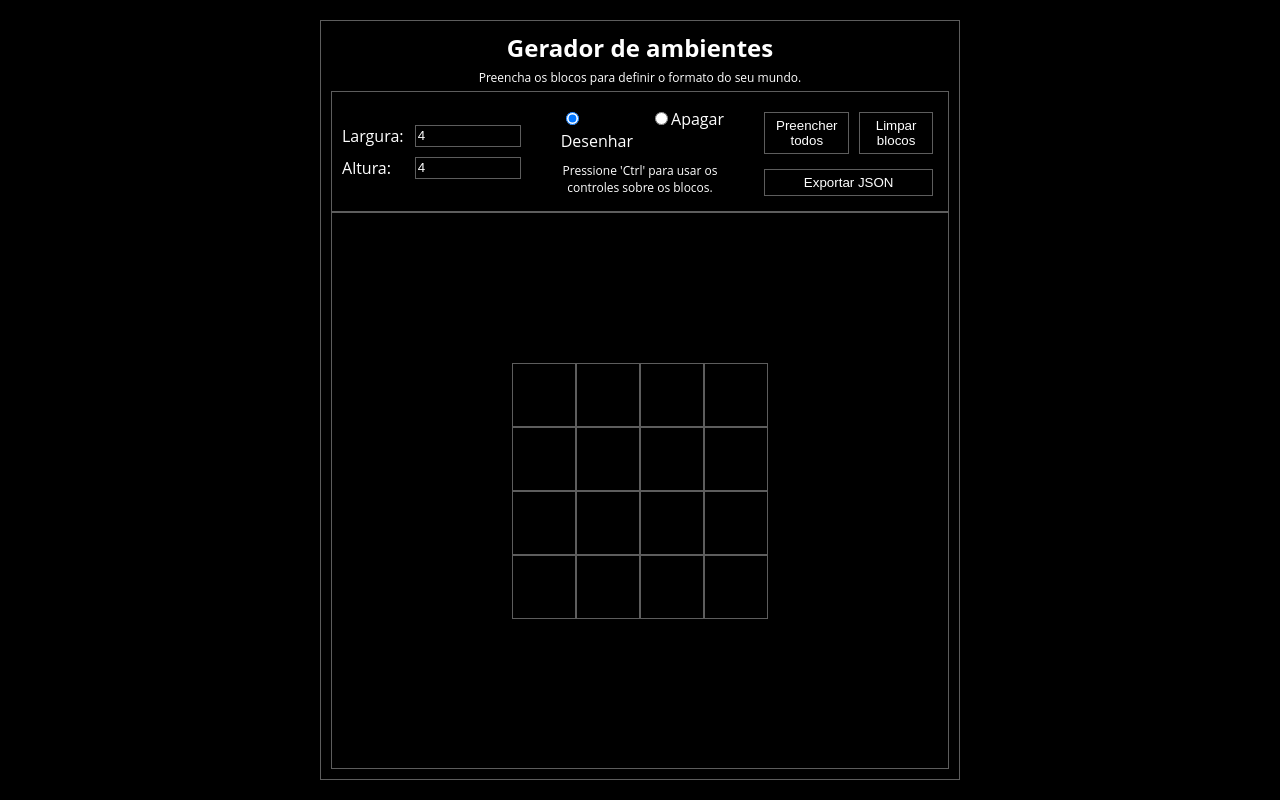
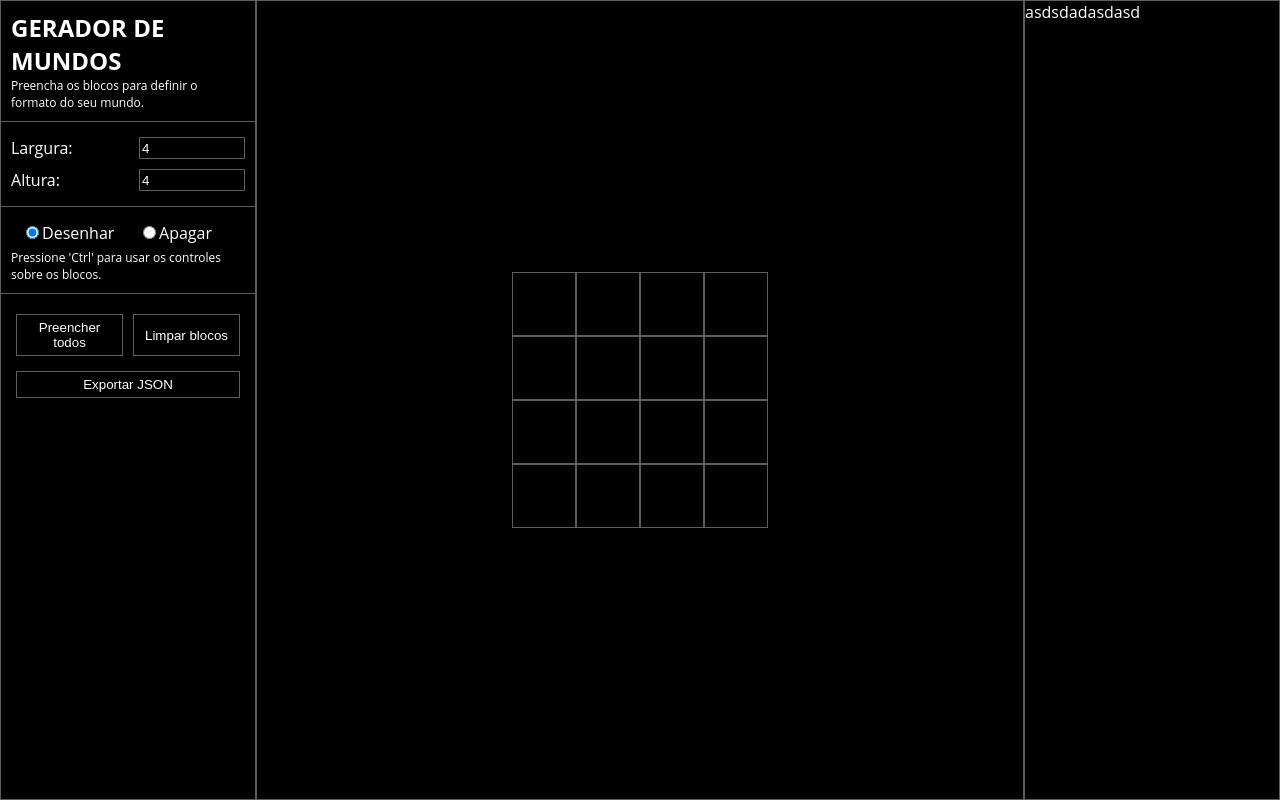
Before and after one commit to williamsdavid5/wumpus-verse-frontend, a React (Vite) app: page / in a window 1280 px wide. Built offline with nearby package versions, Linux system fonts and the light colour scheme.

Commit message:
mudança drastica no layout, mas ainda não está adaptado a telas menores

```diff
--- a/src/pages/Mapa.jsx
+++ b/src/pages/Mapa.jsx
@@ -167,12 +167,13 @@ export default function Mapa() {
     }
 
     return (
+        <>
             <main>
-            <section className='janelaCentralizada'>
-                <h1 className='h1-centralizado'>Gerador de ambientes</h1>
+                <aside className='janelaConfigMapa'>
+                    <div className='divControle' style={{ border: 'none' }}>
+                        <h1>GERADOR DE MUNDOS</h1>
                         <p className='paragrafoInformativo'>Preencha os blocos para definir o formato do seu mundo.</p>
-                <div className='div-geradorMapa'>
-                    <div className='div-controlesSuperiores'>
+                    </div>
                     <div className='divControle'>
                         <div className='div-controles-auxiliar'>
                             <p>Largura:</p><br />
@@ -227,15 +228,14 @@ export default function Mapa() {
 
                     <div className='divControle'>
                         <div className='div-controles-auxiliar'>
-                                <button onClick={preencherTodos}>Preencher todos</button>
-                                <button onClick={limpar}>Limpar blocos</button>
+                            <button className='botaoPreencher-apagar' onClick={preencherTodos}>Preencher todos</button>
+                            <button className='botaoPreencher-apagar' onClick={limpar}>Limpar blocos</button>
                         </div>
 
                         <button onClick={exportarJSON}>Exportar JSON</button>
                     </div>
-                    </div>
-
-                    <div className='div-gerador-mapa-inferior'>
+                </aside>
+                <section className='janelaCentralizada'>
                     <div
                         ref={containerRef}
                         className='div-mapa'
@@ -262,9 +262,11 @@ export default function Mapa() {
                             )}
                         </div>
                     </div>
-                    </div>
-                </div>
                 </section>
+                <aside className='janelaEntidades'>
+                    <p>asdsdadasdasd</p>
+                </aside>
             </main>
+        </>
     )
 }
--- a/src/pages/styles/mapa.css
+++ b/src/pages/styles/mapa.css
@@ -9,10 +9,9 @@ main {
 }
 
 .janelaCentralizada {
-    border: solid 1px var(--bordaCor);
-    width: 50%;
-    height: 95%;
-    padding: 10px;
+    /* border: solid 1px var(--bordaCor); */
+    width: 60%;
+    height: 100vh;
     box-sizing: border-box;
     display: flex;
     flex-direction: column;
@@ -50,7 +49,7 @@ main {
     display: flex;
     flex-direction: column;
     padding: 10px;
-    /* border: solid 2px white; */
+    border-top: solid 1px var(--bordaCor);
 }
 
 .divControle label {
@@ -62,8 +61,25 @@ main {
 .div-controles-auxiliar {
     display: flex;
     justify-content: space-between;
-    /* border: solid 2px white; */
     margin: 5px 0px;
+}
+
+
+.janelaConfigMapa {
+    border: 1px solid var(--bordaCor);
+    width: 20%;
+    height: 100vh;
+    box-sizing: border-box;
+}
+
+.janelaConfigMapa h1,
+.janelaConfigMapa p {
+    text-align: left;
+    margin: 0;
+}
+
+.botaoPreencher-apagar {
+    width: 50%;
 }
 
 button {
@@ -158,6 +174,14 @@ button:hover {
     background-color: white
 }
 
+.janelaEntidades {
+    border: 1px solid var(--bordaCor);
+    width: 20%;
+    height: 100vh;
+    box-sizing: border-box;
+    /* display: flex; */
+}
+
 @media (max-width: 900px) {
     .janelaCentralizada {
         width: 90%;
```
Lines whose indentation alone changed are shown as unchanged.
